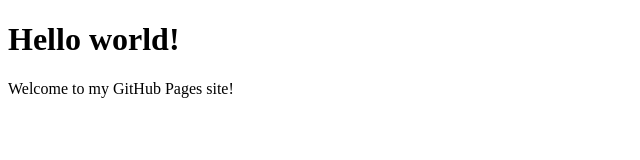
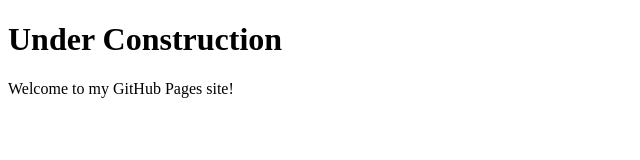
Before and after one commit to MalshaMahawatta/MalshaMahawatta.github.io, a plain HTML site: page index.html in a window 1280 px wide. Shown: the whole page, without its empty margins (0-640 px from the left). Drawn offline with Linux system fonts and the light colour scheme.

Commit message:
underconstructionmsg

```diff
--- a/index.html
+++ b/index.html
@@ -4,7 +4,7 @@
     <title>My GitHub Pages Site</title>
   </head>
   <body>
-    <h1>Hello world!</h1>
+    <h1>Under Construction</h1>
     <p>Welcome to my GitHub Pages site!</p>
   </body>
 </html>
```
